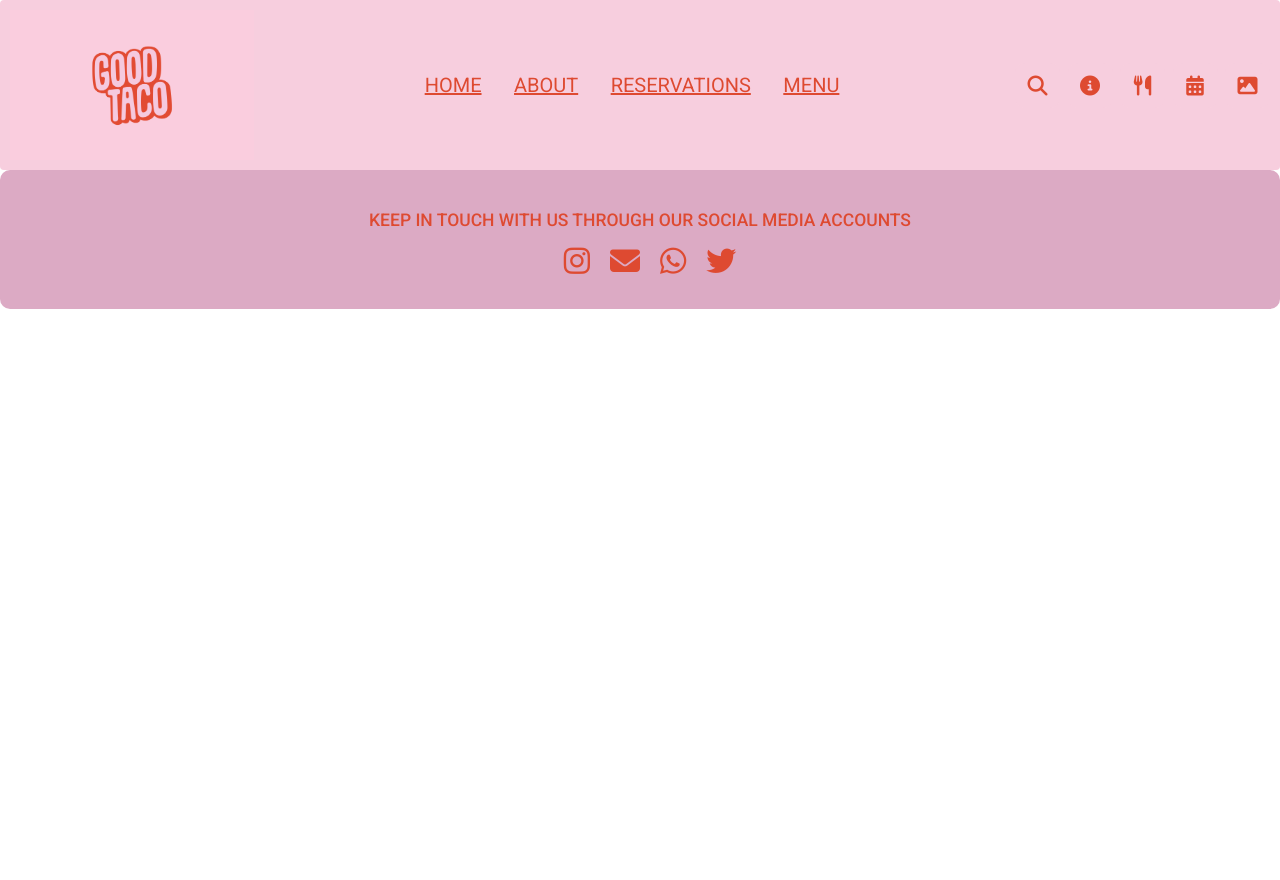
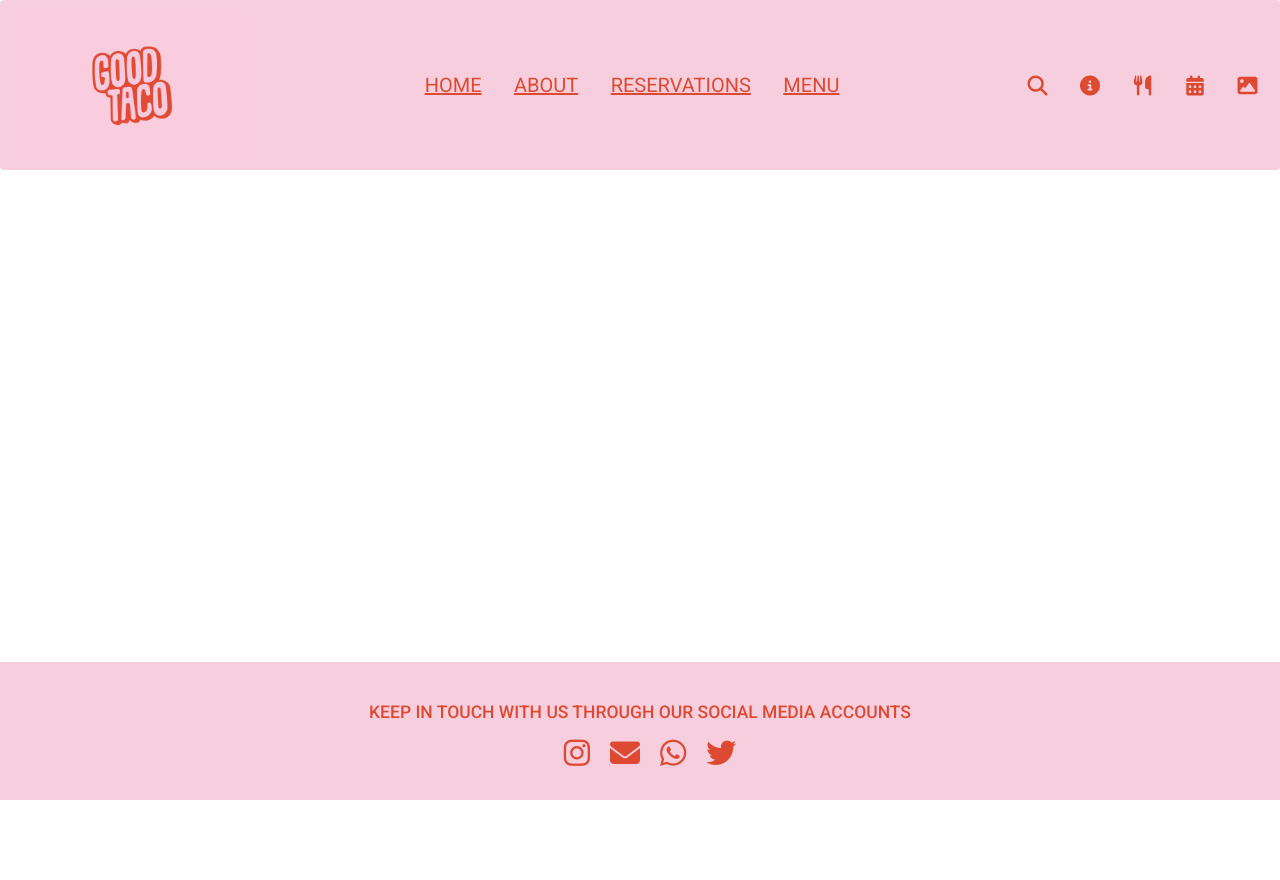
Before and after one commit to E01N/GoodTaco, a Django app: template templates/base.html in a window 1280 px wide. Before the commit the page ends 309 px from the top, so only its background shows below. Run offline with Django 3.2, Linux system fonts and the light colour scheme; the template is opened without the code that fills it, so the values that code supplies are empty.

Commit message:
changes to base.html display

```diff
--- a/static/css/base.css
+++ b/static/css/base.css
@@ -27,6 +27,10 @@ html{
 
 h2{
     text-decoration: underline;
+}
+
+body{
+  background-color: var(--dark-color);
 }
 
 /*navbar style start*/
@@ -68,6 +72,7 @@ header .navbar a:hover{
 
 body{
     background-color: var(--dark-color);
+    min-height: 110vh;
 }
 
 header .icons i{
@@ -102,7 +107,7 @@ header .icons #menu{
 .video-text{
     position: relative;
     width: 100%;
-    min-height: 100vh;
+    min-height: 85vh;
     display: flex;
     justify-content: center;
     flex-direction: column;
@@ -164,6 +169,7 @@ header .icons #menu{
   .video-slide{
     border-radius: 10px;
     position: absolute;
+    padding: 20px;
     width: 100%;
     clip-path: circle(0% at 0 50%);
   }
@@ -218,16 +224,16 @@ header .icons #menu{
 
 /*footer section start*/
 footer{
-  position: relative;
+  position: fixed;
   bottom: 0;
   left: 0;
   right: 0;
-  border-radius: 10px;
-  background: rgb(220, 170, 196);
+  background: var(--light-color);
   height: auto;
   width: 100%;
   padding-top: 40px;
   color: var(--dark-color);
+  z-index: 9999;
 }
 .footer-content{
   display: flex;
--- a/templates/base.html
+++ b/templates/base.html
@@ -61,7 +61,6 @@
                 <li><a href="http://mail.google.com/mail?hl=en" target="_blank"><i class="fa-solid fa-envelope"></i></a></li>
                 <li><a href="https://www.whatsapp.com/" target="_blank"><i class="fa-brands fa-whatsapp"></i></a></li>
                 <li><a href="https://www.twitter.com/" target="_blank"><i class="fa-brands fa-twitter"></i></a></li>
-
             </ul>
         </div>
     </footer>
```
